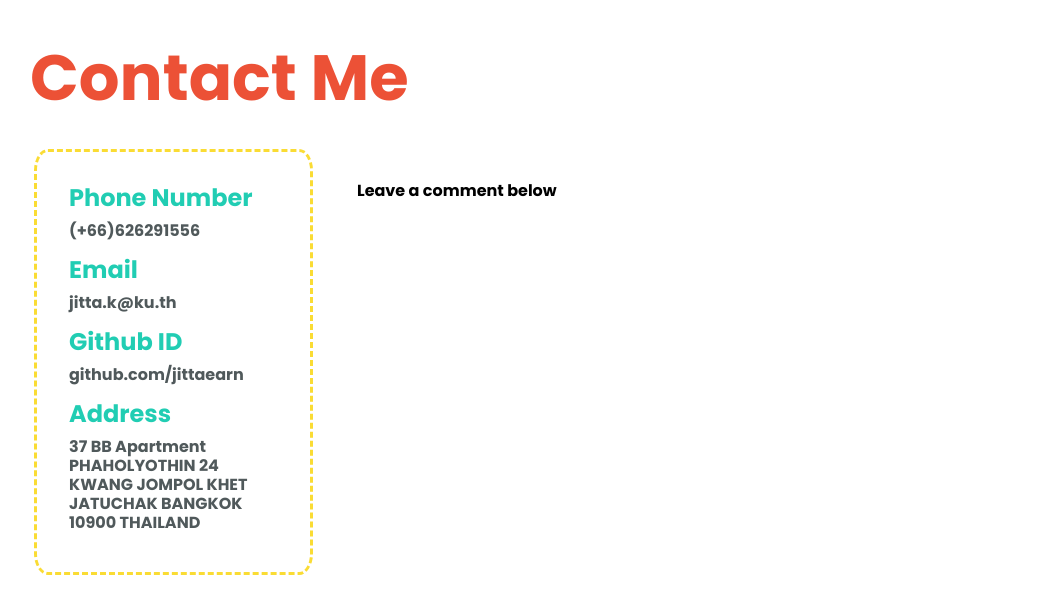
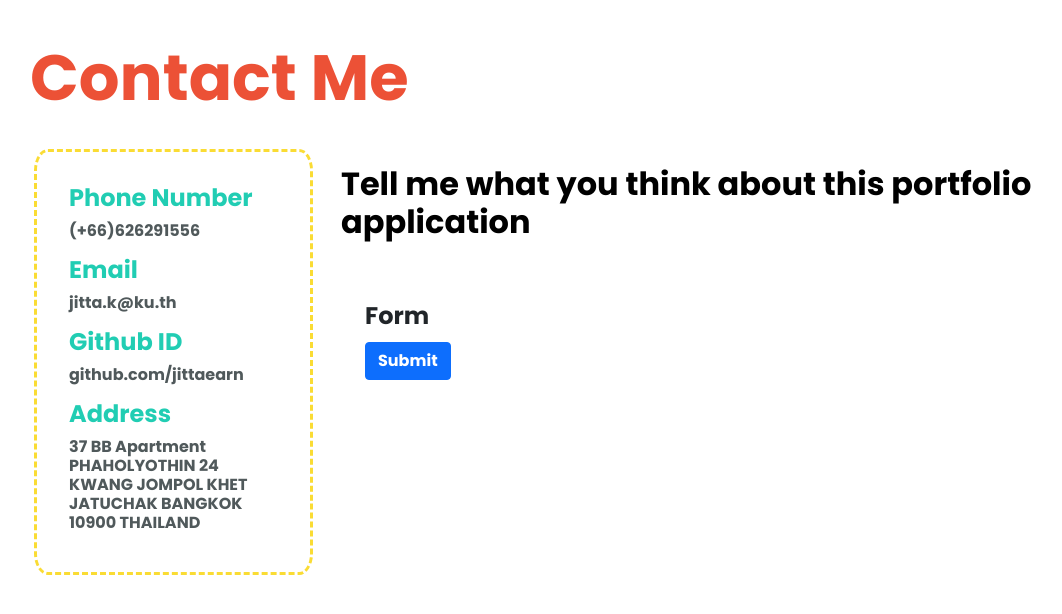
Before and after one commit to jittaearn/myPortfolio, a Django app: page /portfolio/contact/ in a window 1280 px wide. Shown: the part 56-670 px from the top of the page, without its empty margins (64-1126 px from the left). Run offline with Django 3.2, Linux system fonts and the light colour scheme; some libraries are stand-ins or nearby versions.

Commit message:
add form

```diff
--- /dev/null
+++ b/portfolio/forms.py
@@ -0,0 +1,30 @@
+from django import forms
+from portfolio.models import Comment
+
+class CommentForm(forms.Form):
+    class Meta:
+        model = Comment
+        fields = '__all__'
+        widgets = {
+            'subject': forms.Textarea(
+                attrs={
+                    'id': 'subject',
+                    'style' : 'height: 50px; font-size: 18px; resize: none',
+                    'class' : 'col-10 mt-2 p-3 d-flex justify-content-center',
+                }
+            ),
+            'email':forms.Textarea(
+                attrs={
+                    'id': 'email',
+                    'style' : 'height: 750px; font-size: 18px; border-radius: 3%',
+                    'class' : 'col-10 mt-2 p-4 d-flex justify-content-center',
+                }
+            ),
+            'comment':forms.Textarea(
+                attrs={
+                    'id': 'comment',
+                    'style' : 'height: 750px; font-size: 18px; border-radius: 3%',
+                    'class' : 'col-10 mt-2 p-4 d-flex justify-content-center',
+                }
+            )
+        }
--- a/portfolio/templates/portfolio/contact.html
+++ b/portfolio/templates/portfolio/contact.html
@@ -1,7 +1,6 @@
 {% extends "portfolio/base.html" %}
 {% block content %}
 {% load static %}
-
 <link rel="stylesheet" href="{% static 'portfolio/contact.css' %}">
 
 <div class="container p-4">
@@ -26,8 +25,20 @@
                     24 KWANG JOMPOL KHET JATUCHAK BANGKOK 10900 THAILAND
                 </h5>
             </div>
-                <div class="col-3 m-3">
-                    <h1 style="font-family: 'Poppins', sans-serif; font-size: 1rem; color:Black; margin-top:2rem">Leave a comment below</h1>
+            <div class="col">
+                <h3>Tell me what you think about this portfolio application</h3><br>
+                <div class="container">
+                    <form>
+                        <form method="POST">
+                        <fieldset>
+                            <legend>Form</legend>
+                            {% csrf_token %}
+                            {{ form.as_p }}
+                            <button type="submit" class="btn btn-primary">Submit</button>
+                        </fieldset>
+                        </form>
+                    </form>
+                </div>
             </div>
         </div>
     </div>
--- a/portfolio/templates/portfolio/extraCurriculum.html
+++ b/portfolio/templates/portfolio/extraCurriculum.html
@@ -10,7 +10,7 @@
                 <h1>Extra Curriculum</h1>
             </div>
             <div class="row">
-                <div class="exbox col-3 m-3">
+                <div class="exbox col-4 m-3">
                     <h2>Academic Experiences</h2>
                     <h3>ENGINEERING SERVICE 30</h3>
                     <h4>Teach Math to M.6 Students</h4>
@@ -36,7 +36,7 @@
                         <h5>Dota2, ROV, PUBG</h5>
                     </div>
                 </div>
-                <div class="col m-3">
+                <div class="col-3 m-3">
                     <div class="exbox row">
                         <h2>OTHERS</h2>
                         <h3>ENGINEERING ONTOUR</h3>
--- /dev/null
+++ b/portfolio/templates/portfolio/thanks.html
@@ -0,0 +1 @@
+<h1>Thank you for your comments</h1>
--- a/portfolio/urls.py
+++ b/portfolio/urls.py
@@ -1,6 +1,7 @@
 from django.urls import path
 
 from . import views
+from .forms import CommentForm
 
 app_name = 'portfolio'
 
--- a/portfolio/views.py
+++ b/portfolio/views.py
@@ -4,13 +4,15 @@ from django.contrib.auth import logout
 from django.http import HttpResponseRedirect, HttpResponse
 from django.urls import reverse
 from django.views import generic
+from django.views.generic.edit import FormView
 from django.utils import timezone
 from django.core.exceptions import ValidationError
 from django.contrib.auth.models import User
 from django.contrib.auth.decorators import login_required
 from django.db.models.functions import Lower
-# from .forms import QuestionForm, AnswerForm
-from .models import Comment, Email
+
+from .forms import CommentForm
+from .models import Comment
 import logging
 
 def index(request):
@@ -49,14 +51,32 @@ class ExtraCurriculumView(generic.ListView):
         """
         return Comment
 
+# def get_form(request):
+#     # if this is a POST request we need to process the form data
+#     if request.method == 'POST':
+#         # create a form instance and populate it with data from the request:
+#         form = CommentForm(request.POST)
+#         # check whether it's valid:
+#         if form.is_valid():
+#             # process the data in form.cleaned_data as required
+#             # ...
+#             # redirect to a new URL:
+#             form.save()
 
-class ContactView(generic.ListView):
-    model = Comment
+#     # if a GET (or any other method) we'll create a blank form
+#     else:
+#         form = CommentForm()
+
+#     return render(request, 'form.html', {'form': form})
+
+
+class ContactView(FormView):
     template_name = 'portfolio/contact.html'
+    form_class = CommentForm
+    success_url = '/thanks/'
 
-    def get_queryset(self):
-        """
-        Return the last five published comments (not including those set to be
-        published in the future).
-        """
-        return Comment
+    def form_valid(self, form):
+        # This method is called when valid form data has been POSTed.
+        # It should return an HttpResponse.
+        form.send_email()
+        return super().form_valid(form)
--- a/static/portfolio/contact.css
+++ b/static/portfolio/contact.css
@@ -1,6 +1,13 @@
 h1  {
     color:#ec5136;
     font-size: 4rem;
+}
+
+h3 {
+    color: black;
+    font-size: 2rem;
+    margin-top: 2rem;
+    margin-bottom: 2rem;
 }
 
 h4 {
```
Also changed, not shown: portfolio/models.py (+9 -12 lines), portfolio/templates/portfolio/form.html (added, +15 -0 lines), portfolio/migrations/0001_initial.py, portfolio/migrations/0002_auto_20210120_1722.py (deleted), portfolio/migrations/0003_email.py (deleted), portfolio/migrations/0004_proficient.py (deleted). Lines whose indentation alone changed are shown as unchanged.
